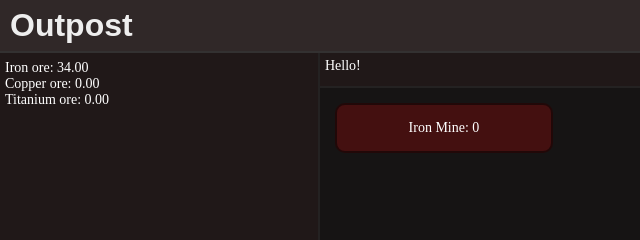
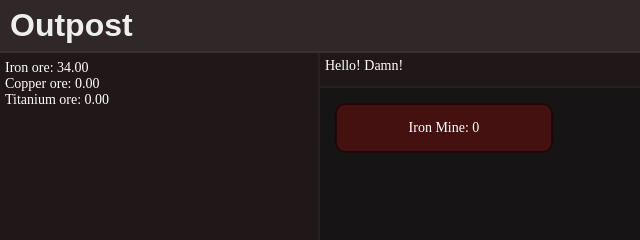
Before and after one commit to GabriellaDiasA/GabriellaDiasA.github.io, a plain HTML site: page index.html in a window 1280 px wide. Shown: the top 240 px of the page, 0-640 px from the left. Drawn offline with Linux system fonts and the light colour scheme.

Commit message:
tem que update o index se for funcionar qqr coisa ops

```diff
--- a/index.html
+++ b/index.html
@@ -21,7 +21,7 @@
         <!-- M I D D L E -->
         <div class="flexContainer" id="midDiv">
             <div class="flexContainer" id="gameMenu">
-                <p>Hello!</p>
+                <p>Hello! Damn!</p>
             </div>
             <div class="flexContainer" id="gameButtonsDiv">
 
```
